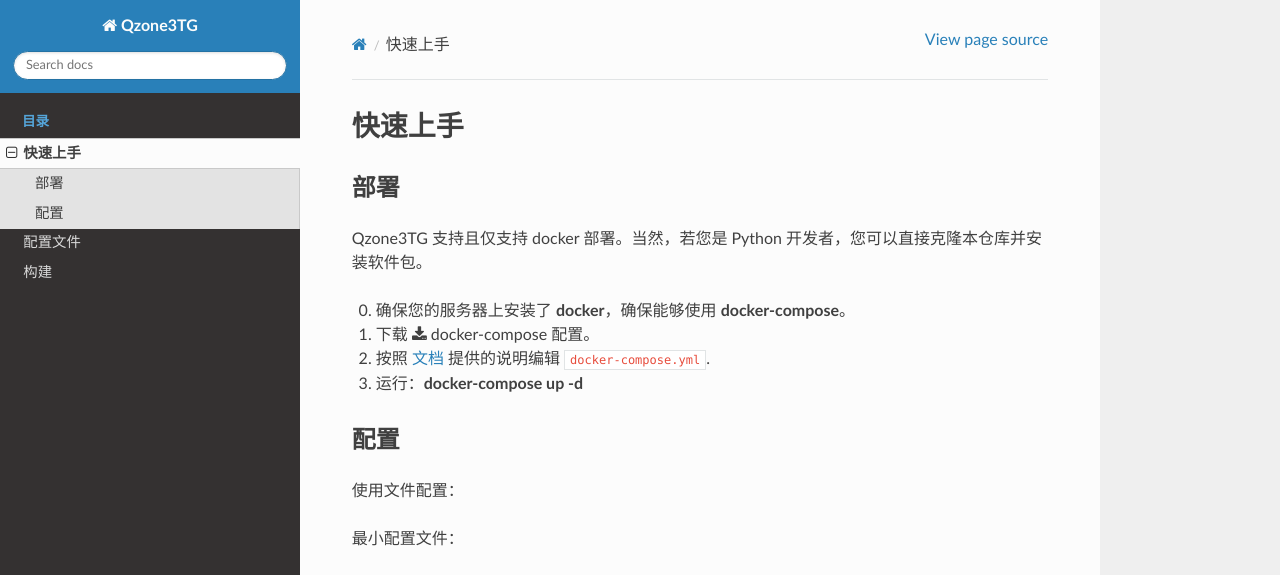
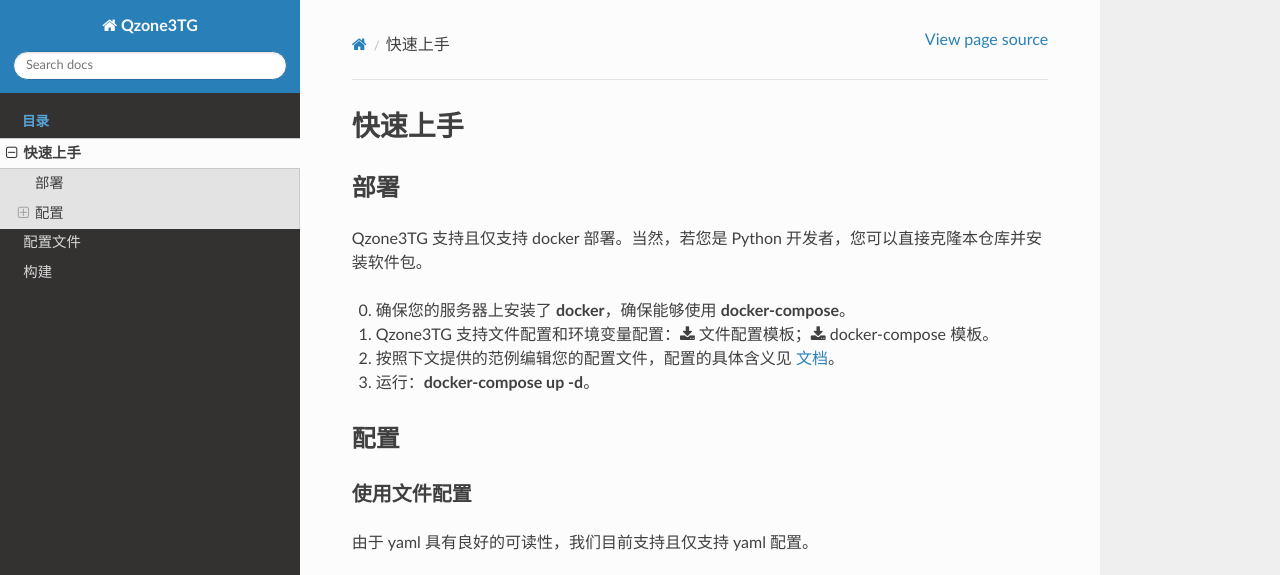
Before and after one commit to aioqzone/Qzone2TG, a Sphinx documentation site: the page built from doc/source/quickstart.rst, in a window 1280 px wide and 1400 px high. Shown: the top 575 px of the window. Built offline with Sphinx 7.4.7 and the Read the Docs theme 2.0.0, drawn with Linux system fonts in a browser that asks for light colours; some of the changed text lies outside the part shown; grey boxes are pictures that could not be loaded.

Commit message:
fix: support at entity in detail rep ci: reuse aioqzone doc build conf doc: update quickstart and build

```diff
--- a/doc/source/build.rst
+++ b/doc/source/build.rst
@@ -22,7 +22,7 @@
 .. code-block:: shell
 
     poetry install -E doc
-    poetry run sphinx-build doc/source doc/build/html
+    poetry run sphinx-build doc/source doc/build/html -D release=$(poetry version -s)
 
 html 在 :file:`doc/build/html` 下
 
--- a/doc/source/conf.py
+++ b/doc/source/conf.py
@@ -21,7 +21,7 @@
 author = "JamzumSum"
 
 # The full version, including alpha/beta/rc tags
-release = "0.2.6.dev3"
+release = "0.1.0"  # overwritten by command line options (-D).
 
 # -- General configuration ---------------------------------------------------
 
--- a/doc/source/quickstart.rst
+++ b/doc/source/quickstart.rst
@@ -8,15 +8,19 @@
 Qzone3TG 支持且仅支持 docker 部署。当然，若您是 Python 开发者，您可以直接克隆本仓库并安装软件包。
 
 0. 确保您的服务器上安装了 :program:`docker`，确保能够使用 :program:`docker-compose`。
-1. 下载 :download:`docker-compose <../../docker/docker-compose.yml>` 配置。
-2. 按照 :doc:`文档 <config/index>` 提供的说明编辑 :file:`docker-compose.yml`.
-3. 运行：:command:`docker-compose up -d`
+1. Qzone3TG 支持文件配置和环境变量配置：:download:`文件配置模板 <../../config/test.yml>`；:download:`docker-compose 模板 <../../docker/docker-compose.yml>`。
+2. 按照下文提供的范例编辑您的配置文件，配置的具体含义见 :doc:`文档 <config/index>`。
+3. 运行：:command:`docker-compose up -d`。
 
 ==============
 配置
 ==============
 
-使用文件配置：
+-------------------------
+使用文件配置
+-------------------------
+
+由于 yaml 具有良好的可读性，我们目前支持且仅支持 yaml 配置。
 
 最小配置文件：
 
@@ -30,7 +34,17 @@
     :language: yaml
     :lines: 5-
 
-使用 :file:`docker-compose.yml` 配置：
+.. warning::
+    您下载的 yaml 模板既包含最大配置，又包含最小配置，之间用 ``---`` 分割。这是出于展示和简化文件的目的。
+    您编辑完成的配置文件不应当包含分割线 ``---``。
+
+-------------------------
+使用环境变量配置
+-------------------------
+
+Qzone3TG 支持从环境变量中读取配置。:program:`docker-compose` 的配置文件可以很方便地配置容器环境变量。
+如果您的配置项较少，推荐使用这种写法。有关 :program:`docker-compose` 文件的语法，请参考
+`docker compose 文档 <https://docs.docker.com/compose/compose-file/compose-file-v3>`_ 。
 
 .. literalinclude:: ../../docker/docker-compose.yml
     :language: yaml
--- a/pyproject.toml
+++ b/pyproject.toml
@@ -1,6 +1,6 @@
 [tool.poetry]
 name = "Qzone3TG"
-version = "0.2.6.dev3"
+version = "0.2.7.dev0"
 description = "Forward Qzone feeds to telegram."
 authors = ["JamzumSum <zzzzss990315@gmail.com>"]
 readme = "README.md"
```
Also changed, not shown: 6 other files.
